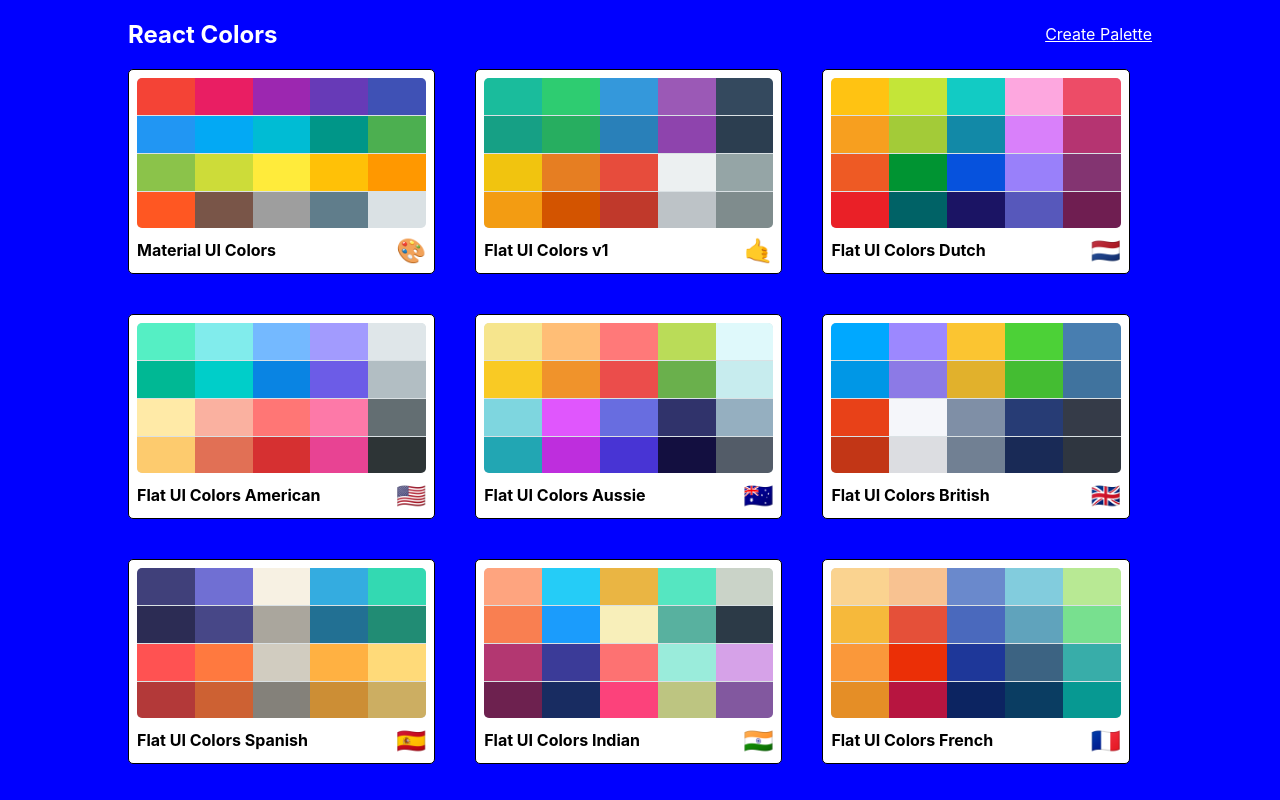
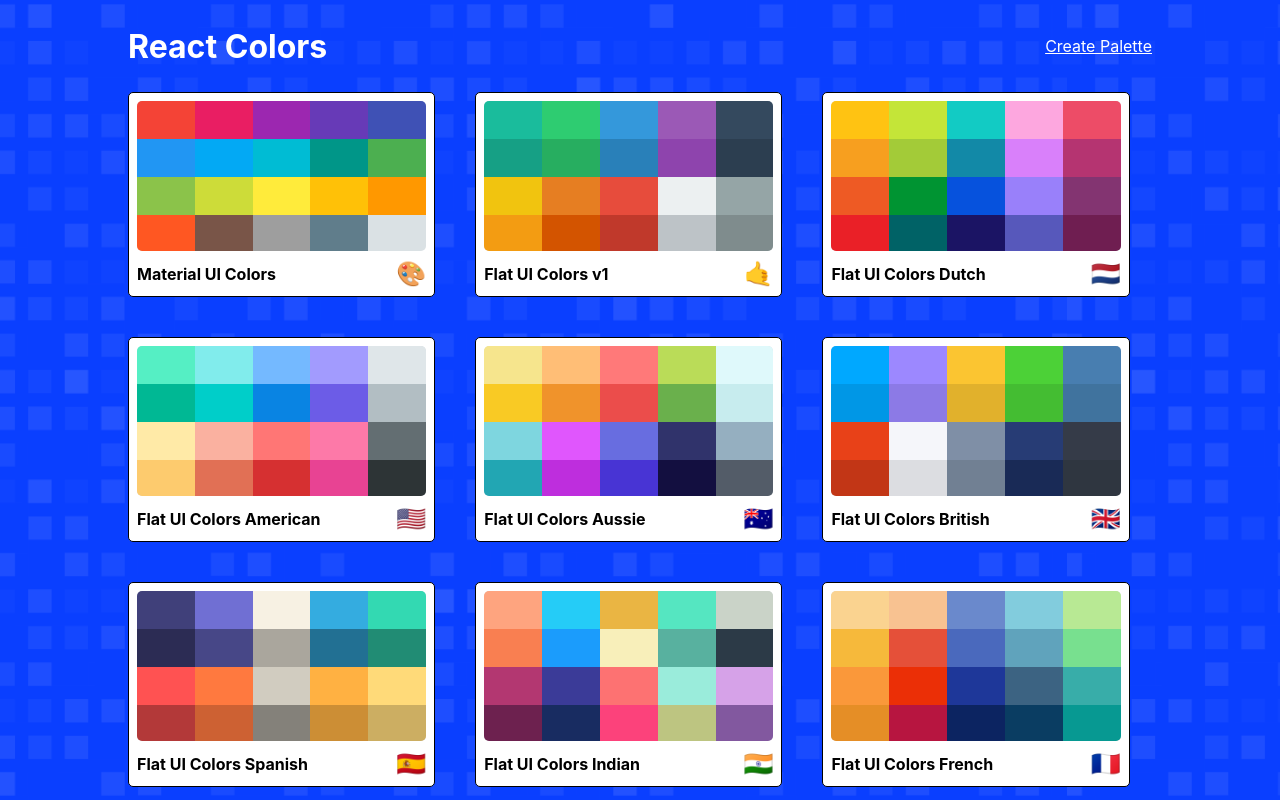
Before and after one commit to Guillermo-Martin/color-app, a React (Create React App) app: page / in a window 1280 px wide. Built offline with nearby package versions, Linux system fonts and the light colour scheme.

Commit message:
Add background svg to PaletteList

```diff
--- a/src/assets/styles/PaletteListStyles.js
+++ b/src/assets/styles/PaletteListStyles.js
@@ -1,4 +1,5 @@
 import sizes from './sizes';
+import bg from './bg.svg';
 
 export default {
   root: {
@@ -6,7 +7,14 @@
     height: "100vh",
     display: "flex",
     alignItems: "flex-start",
-    justifyContent: "center"
+    justifyContent: "center",
+    /* background by SVGBackgrounds.com */
+    backgroundColor: "#0a3fff",
+    backgroundImage: `url(${bg})`,
+    overflow: "scroll",
+  },
+  heading: {
+    fontSize: "2rem"
   },
   container: {
     width: "50%",
@@ -43,7 +51,7 @@
     },
     [sizes.down("xs")]: {
       gridTemplateColumns: "repeat(1, 100%)",
-      gridGap: "1rem",
+      gridGap: "1.4rem",
     }
   }
 }
--- a/src/containers/PaletteList/index.js
+++ b/src/containers/PaletteList/index.js
@@ -21,7 +21,7 @@
         <div className={classes.container}>
           {/* Navbar */}
           <nav className={classes.nav}>
-            <h1>React Colors</h1>
+            <h1 className={classes.heading}>React Colors</h1>
             <Link to="/palette/new">Create Palette</Link>
           </nav>
           {/* Container for MiniPalettes */}
```
Also changed, not shown: src/assets/styles/bg.svg (added).
